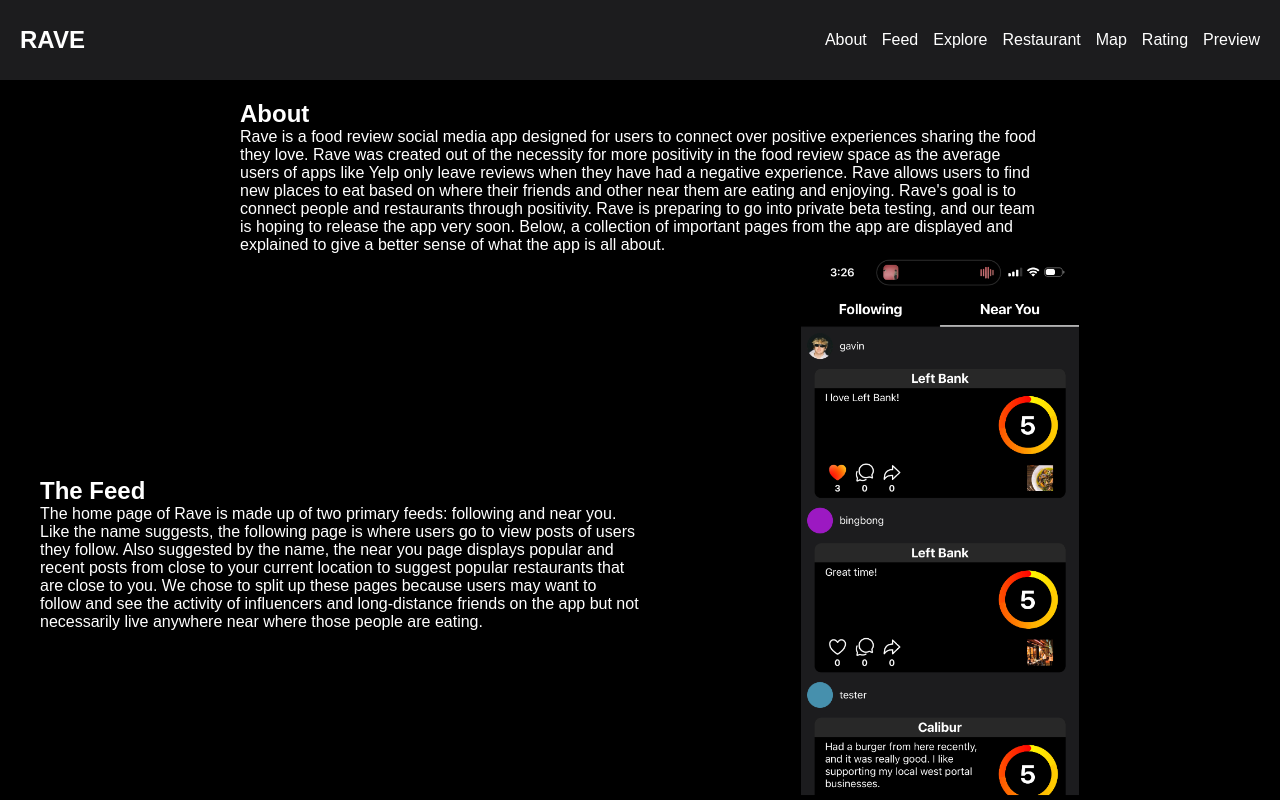
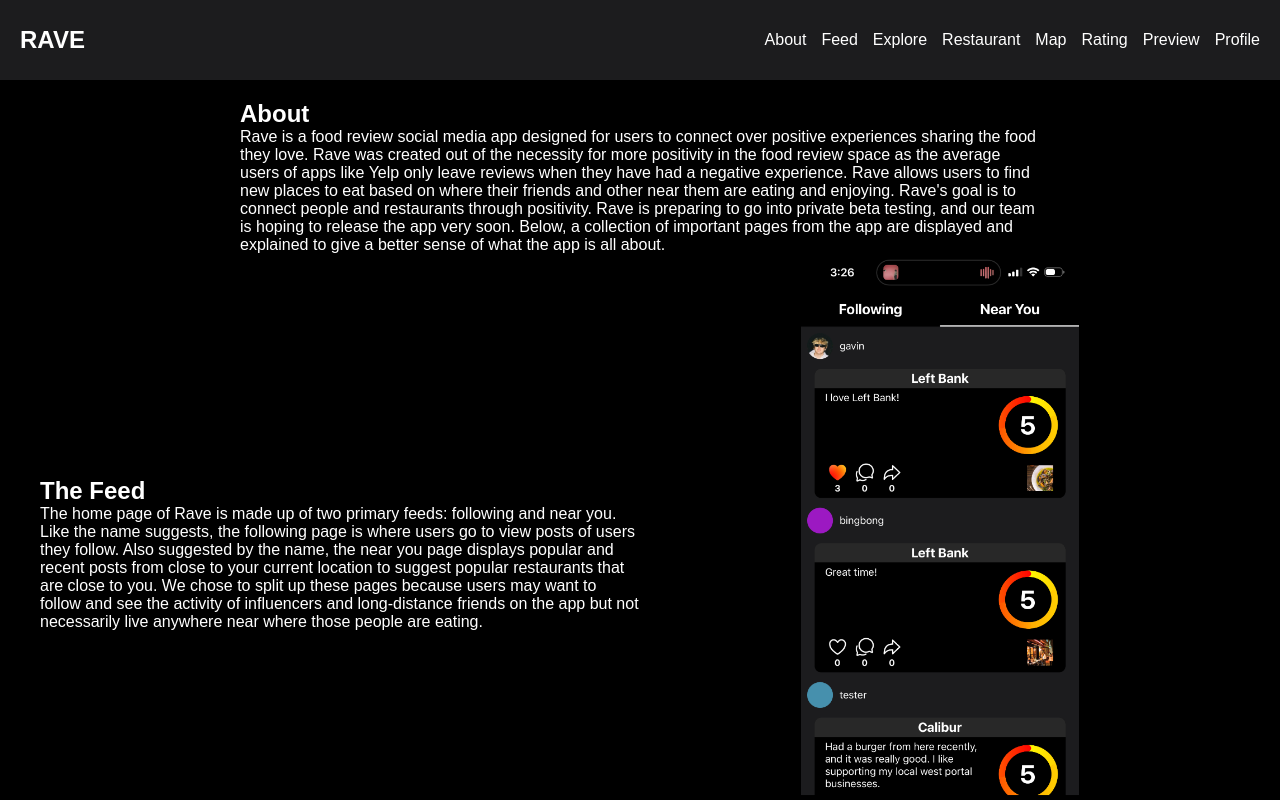
Before and after one commit to gavin-oconnor/rave-demo, a plain HTML site: page index.html in a window 1280 px wide. Shown: the top 800 px of the page. Drawn offline with Linux system fonts and the light colour scheme.

Commit message:
fixed links at top

```diff
--- a/index.html
+++ b/index.html
@@ -44,6 +44,11 @@
             <p>
                 <a href="#preview">
                     Preview
+                </a>
+            </p>
+            <p>
+                <a href="#profile">
+                    Profile
                 </a>
             </p>
         </div>
@@ -107,7 +112,7 @@
 	    		<img height="100%" src="./Assets/preview.png"/>
 	    	</div>
 	    </div>
-	    <div id="" class="screen">
+	    <div id="profile" class="screen">
 	    	<div class="screen-left">
 	    		<h2>The Profile</h2>
 	    		<p>The profile page allows users to see the activity of a user. There are two tabs for posts and raves because those are the two types of content we allow users to post. Posts are for when users to do not want to leave a whole review of a place but still want to share image(s) from the experience they had there.</p>
```
Also changed, not shown: 1 other file.
